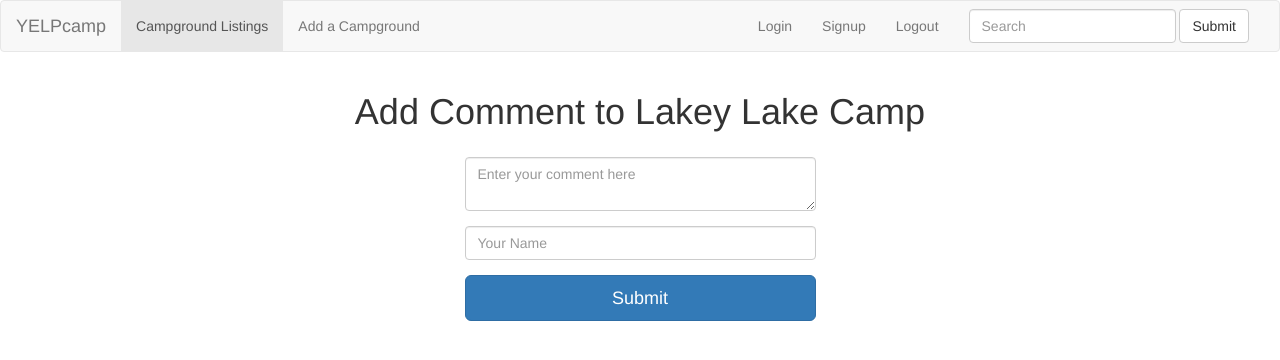
After one commit to mrslwiseman/yelp-camp, a Node server app: page /campgrounds/600000000000000000000002/comments/new in a window 1280 px wide. The commit adds this page. Shown: the top 360 px of the page. Run offline with Node 20, Linux system fonts and the light colour scheme; data comes from the database, SQL or seed files in the repository; some libraries are stand-ins or nearby versions.

Commit message:
add comment functionality

```diff
--- a/app.js
+++ b/app.js
@@ -24,13 +24,17 @@ app.get("/", (req,res) => {
 	res.render("home")
 })
 
+
+
+
+
 // RESTful conventions to keep .get and .post on same route
 // INDEX ROUTE - show all campgrounds
 app.get("/campgrounds", (req,res) => {
   // get all campgrounds from DB
 Campground.find({}, (err, allcampgrounds) => {
   if(err) {return console.log(err)} else {
-    res.render("campgrounds", {campgrounds:allcampgrounds})
+    res.render("campgrounds/campgrounds", {campgrounds:allcampgrounds})
 
   }
 })
@@ -60,7 +64,7 @@ Campground.create({
 
 // NEW ROUTE - display form to add new campgrounds
 app.get("/campgrounds/new", (req,res) => {
-	res.render("new")
+	res.render("campgrounds/new")
 })
 
 
@@ -78,7 +82,7 @@ Campground.findById(req.params.id).populate("comments").exec( (err, foundCampgro
           console.log(err)
        } else {
 
-    res.render("show", {campground: foundCampground})
+    res.render("campgrounds/show", {campground: foundCampground})
   }
 
 
@@ -88,6 +92,54 @@ Campground.findById(req.params.id).populate("comments").exec( (err, foundCampgro
 })
 
 
+
+// ============================
+// COMMENTS ROUTE
+// ============================
+// ADD COMMENT ROUTE
+app.get("/campgrounds/:id/comments/new", (req,res) => {
+  Campground.findById(req.params.id, (err, campground) => {
+    if(err){
+      console.log(err)
+      } else {
+        res.render("comments/new", {campground:campground});
+    }
+  })
+
+})
+
+app.post("/campgrounds/:id/comments", (req,res) => {
+console.log(req.params.id)
+Campground.findById(req.params.id, (err, campground) => {
+  if(err) {
+    console.log(err)
+  } else {
+    Comment.create({
+      text : req.body.comment.text,
+      author: req.body.comment.author
+    }, (err, comment) => {
+      campground.comments.push(comment);
+      campground.save();
+      res.redirect("/campgrounds/" + req.params.id)
+    })
+  }
+
+})
+
+
+
+
+
+
+
+
+
+
+
+})
+
+
+
 // set up listening
 
 app.listen(3000, () => {
--- a/views/campgrounds.ejs
+++ b/views/campgrounds/campgrounds.ejs
@@ -1,4 +1,4 @@
-<% include partials/header %>
+<% include ../partials/header %>
 <div class="container">
 <header class="jumbotron">
 	<div class="container">
@@ -39,4 +39,4 @@
 
 
 
-<% include partials/footer %>
+<% include ../partials/footer %>
--- a/views/new.ejs
+++ b/views/campgrounds/new.ejs
@@ -1,4 +1,4 @@
-<% include partials/header %>
+<% include ../partials/header %>
 
 
 <div class="container">
@@ -30,4 +30,4 @@
 
 </div> <!-- /.container-->
 
-<% include partials/footer %>
+<% include ../partials/footer %>
--- /dev/null
+++ b/views/comments/new.ejs
@@ -0,0 +1,29 @@
+<% include ../partials/header %>
+
+<div class="container">
+<div class="row">
+<h1>Add Comment to <%= campground.name %></h1>
+
+	<div id="form">
+	<form action="/campgrounds/<%=campground._id%>/comments" method="POST">
+
+
+
+	<div class="form-group">
+		<textarea class="form-control" type="text" name="comment[text]" placeholder="Enter your comment here"></textarea>
+	</div>
+
+
+  <div class="form-group">
+    <input class="form-control" type="text" name="comment[author]" placeholder="Your Name">
+  </div>
+
+
+	<div class="form-group">
+			<input class="btn btn-lg btn-default btn-block btn-primary" type="submit">
+	</div>
+	</form>
+	</div>
+		</div>
+	</div>
+<% include ../partials/footer %>
```
Also changed, not shown: seeds.js (+12 -12 lines), views/campgrounds/show.ejs (renamed from views/show.ejs, +5 -2 lines), views/partials/header.ejs (line endings or trailing spaces).
